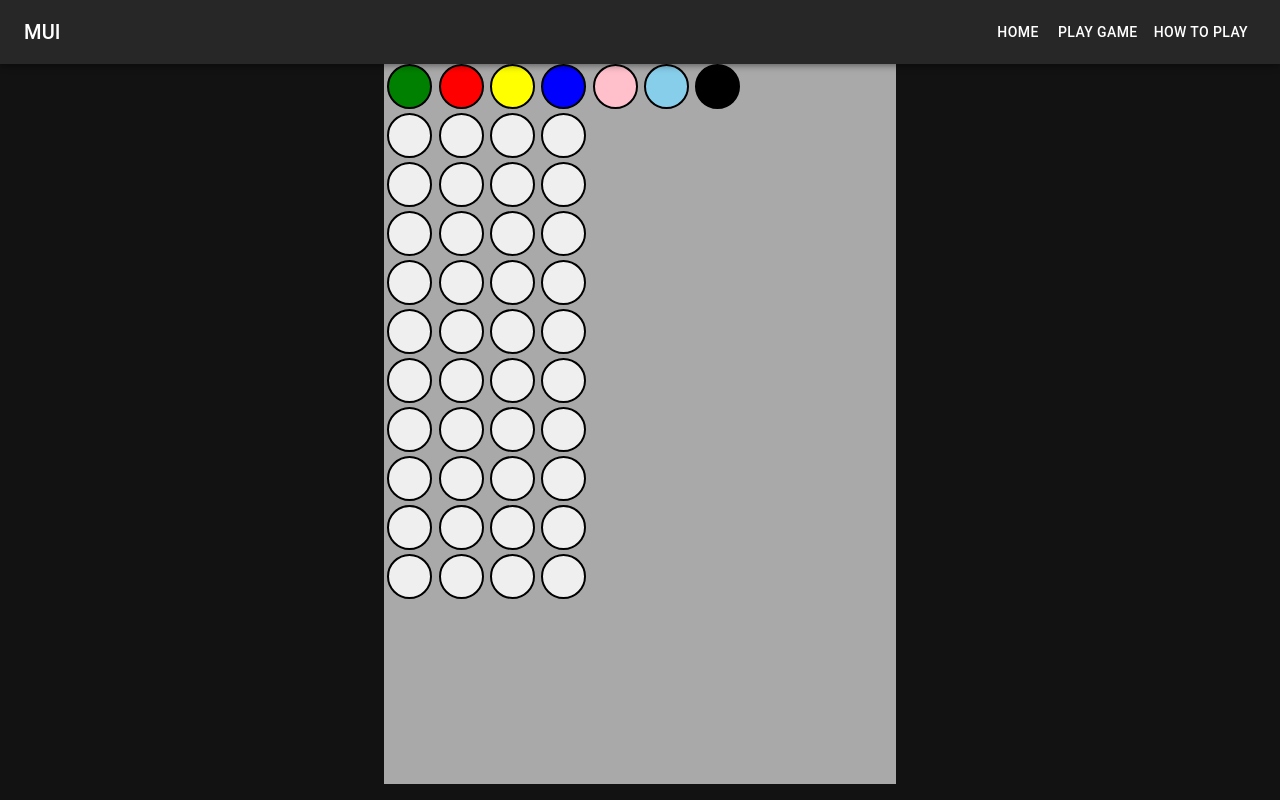
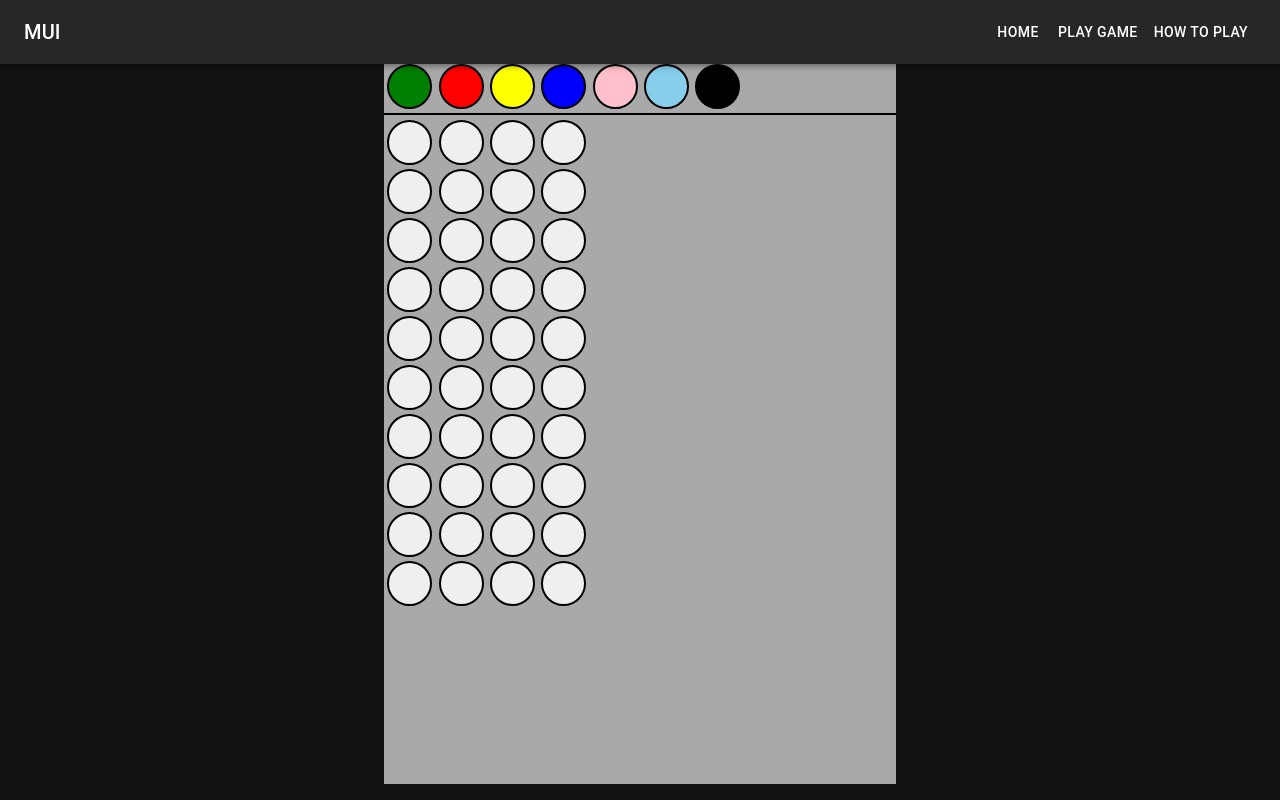
Before and after one commit to PakkiPavan/mastermind-board-game, a React (Create React App) app: page / in a window 1280 px wide. Built offline with nearby package versions, Linux system fonts and the light colour scheme.

Commit message:
commit-2

```diff
--- a/src/components/Board/Board.tsx
+++ b/src/components/Board/Board.tsx
@@ -30,11 +30,18 @@ function Board() {
                 }}
             >
                 {/* Available Colors */}
-                <Box>
+                <Box
+                    sx={{
+                        borderBottom: '2px solid black',
+                        marginBottom: '5px'
+                    }}
+                >
                     {
-                        availableColors.map((color: string) => {
+                        availableColors.map((color: string, index: number) => {
                             return (
-                                renderCircle(color)
+                                <React.Fragment key={index}>
+                                    {renderCircle(color)}
+                                </React.Fragment>
                             )
                         })
                     }
@@ -42,13 +49,15 @@ function Board() {
                 {/* Board to place the colors */}
                 <Box>
                     {
-                        generateNumbersArray(10).map(() => {
+                        generateNumbersArray(10).map((_, index: number) => {
                             return (
-                                <div>
+                                <div key={index}>
                                     {
-                                        generateNumbersArray(4).map(() => {
+                                        generateNumbersArray(4).map((_, index:number) => {
                                             return (
-                                                renderCircle()
+                                                <React.Fragment key={index}>
+                                                    {renderCircle()}
+                                                </React.Fragment>
                                             )
                                         })
                                     }
--- a/src/components/Header/Header.tsx
+++ b/src/components/Header/Header.tsx
@@ -51,14 +51,14 @@ function Header(props: Props) {
     const drawer = (
         <Box onClick={handleDrawerToggle} sx={{ textAlign: 'center' }} className='mobileNavBar'>
             <Typography variant="h6" sx={{ my: 2 }}>
-                MUI
+                Mastermind
             </Typography>
             <Divider />
             <List>
                 {navItems.map((item) => (
                     <ListItem key={item.label} disablePadding>
                         <Link to={item.route}>
-                            <ListItemButton sx={{ textAlign: 'center' }}>
+                            <ListItemButton sx={{ textAlign: 'center', color: '#fff' }}>
                                 <ListItemText primary={item.label} />
                             </ListItemButton>
                         </Link>
```
Also changed, not shown: 1 other file (tests, documents, lock files or other folders).
